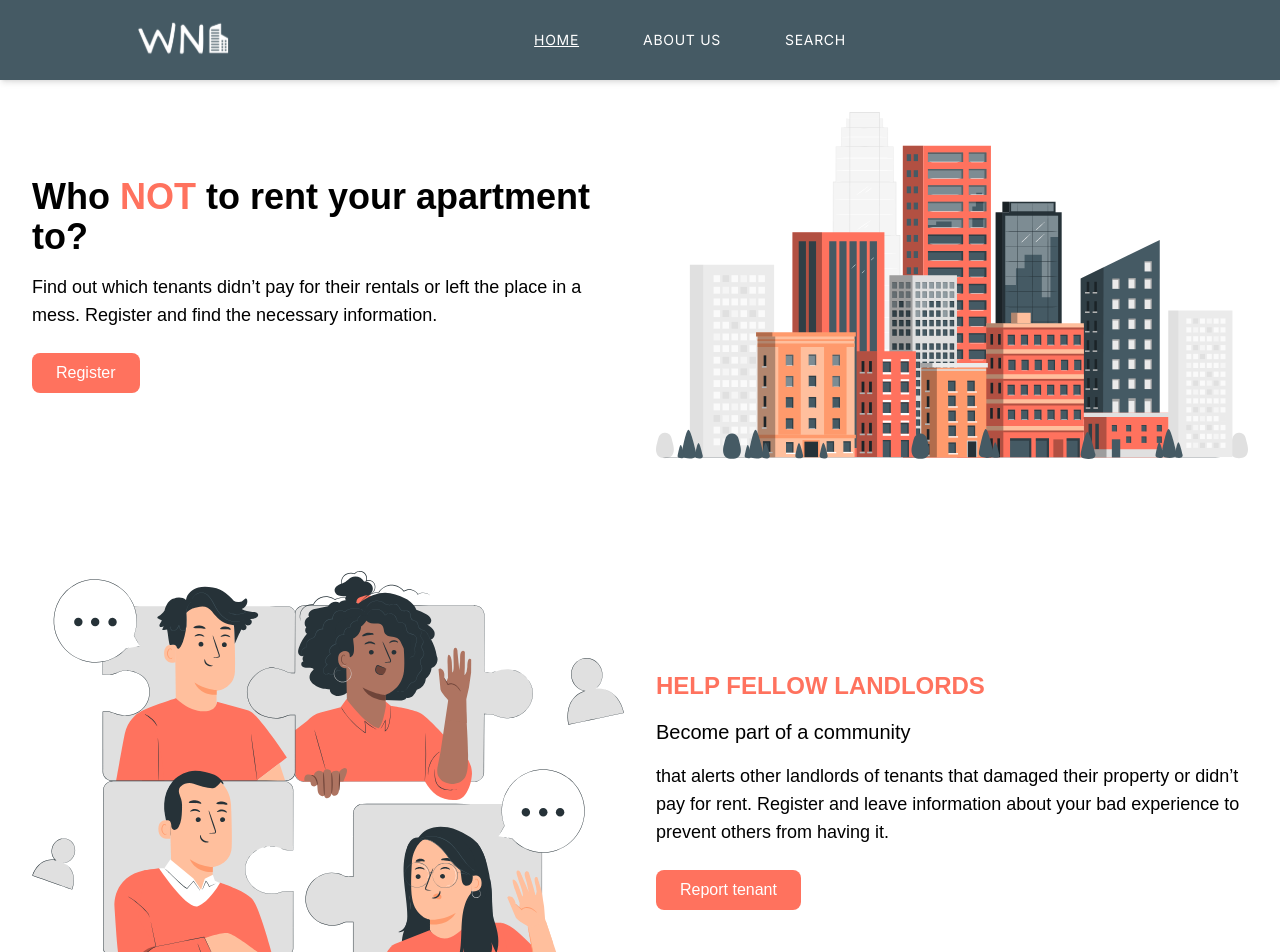
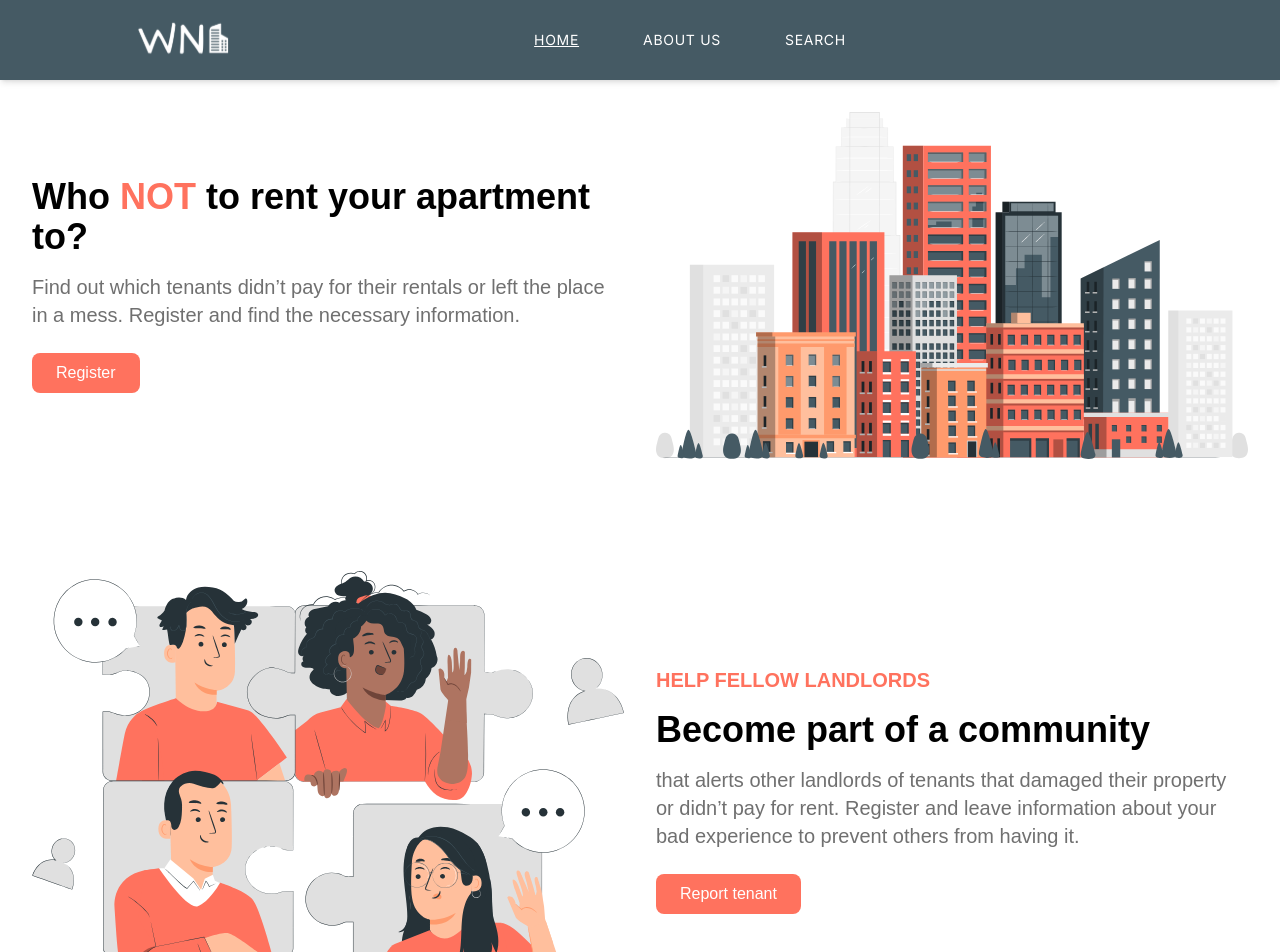
Before and after one commit to petarZinaic/wohnnormade-client-v2, a Next.js app: page / in a window 1280 px wide. Shown: the top 952 px of the page. Built offline with nearby package versions, Linux system fonts and the light colour scheme.

Commit message:
Update styling

```diff
--- a/src/app/page.tsx
+++ b/src/app/page.tsx
@@ -12,7 +12,7 @@ export default function Home() {
             <h1 className="text-4xl font-bold mb-4">
               Who <span className="text-orange">NOT</span> to rent your apartment to?
             </h1>
-            <p className="mb-6 text-lg text-gray-600">
+            <p className="mb-6 text-xl text-gray">
               Find out which tenants didn’t pay for their rentals or left the place in a mess. Register and find the necessary information.
             </p>
             <button className="bg-orange hover:bg-orangeDark text-white py-2 px-6 rounded-lg">Register</button>
@@ -26,9 +26,9 @@ export default function Home() {
             <Image src="/assets/images/home-page-comunity.svg" alt="Tenants" width={700} height={400} />
           </div>
           <div className="lg:w-1/2 text-center lg:text-left p-4">
-            <h2 className="text-2xl font-bold mb-4 text-orange">HELP FELLOW LANDLORDS</h2>
-            <h3 className="text-xl mb-4">Become part of a community</h3>
-            <p className="mb-6 text-lg text-gray-600">
+            <h2 className="text-xl font-bold mb-4 text-orange">HELP FELLOW LANDLORDS</h2>
+            <h3 className="text-4xl font-bold mb-4">Become part of a community</h3>
+            <p className="mb-6 text-xl text-gray">
               that alerts other landlords of tenants that damaged their property or didn’t pay for rent. Register and leave information about your bad experience to prevent others from having it.
             </p>
             <button className="bg-orange hover:bg-orangeDark text-white py-2 px-6 rounded-lg">Report tenant</button>
--- a/tailwind.config.ts
+++ b/tailwind.config.ts
@@ -17,7 +17,7 @@ const config: Config = {
     colors: {
       white: "#fff",
       black: "#000000",
-      grey: "#707070",
+      gray: "#707070",
       blueLight: "#455a64",
       blueDimmed: "rgba(69, 90, 100, 0.6)",
       blueDark: "#1b2327",
```
